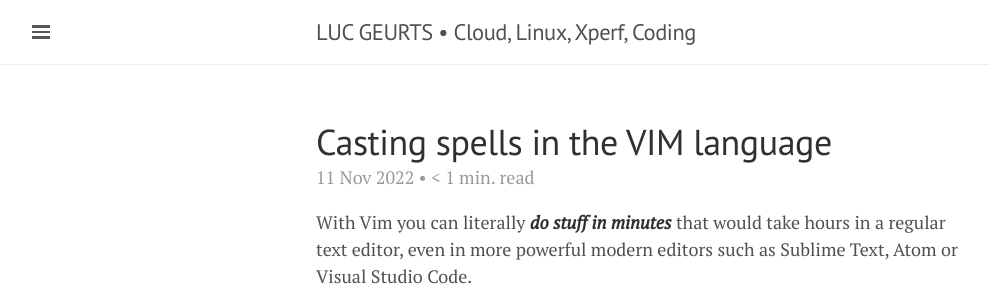
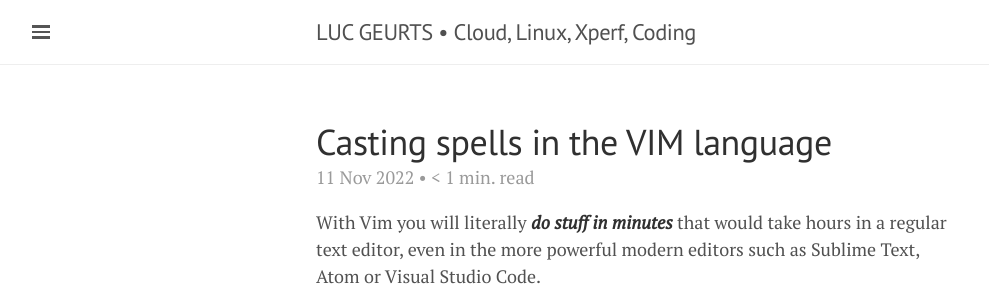
Before and after one commit to lgeurts/lgeurts.github.io, a Jekyll site: the page built from _posts/2022-11-11-mastering-the-vim-language.md, in a window 1280 px wide, cut to the strip 0-284 px from the top of the page. Shown: the whole strip, without its empty margins (0-989 px from the left). Built offline with Jekyll 4.4.1, drawn with Linux system fonts in a browser that asks for light colours; nearby versions of some CDN libraries; comment, search, counter and statistics services are not loaded.

Commit message:
Update 2022-11-11-mastering-the-vim-language.md

```diff
--- a/_posts/2022-11-11-mastering-the-vim-language.md
+++ b/_posts/2022-11-11-mastering-the-vim-language.md
@@ -7,7 +7,7 @@ category: Open Source
 tags: [ Linux Tutorials ]
 ---
 
-With Vim you can literally ***do stuff in minutes*** that would take hours in a regular text editor, even in more powerful modern editors such as Sublime Text, Atom or Visual Studio Code.
+With Vim you will literally ***do stuff in minutes*** that would take hours in a regular text editor, even in the more powerful modern editors such as Sublime Text, Atom or Visual Studio Code.
 
 [![Watch the video](https://img.youtube.com/vi/wlR5gYd6um0/maxresdefault.jpg)](https://youtu.be/wlR5gYd6um0)
 
```
